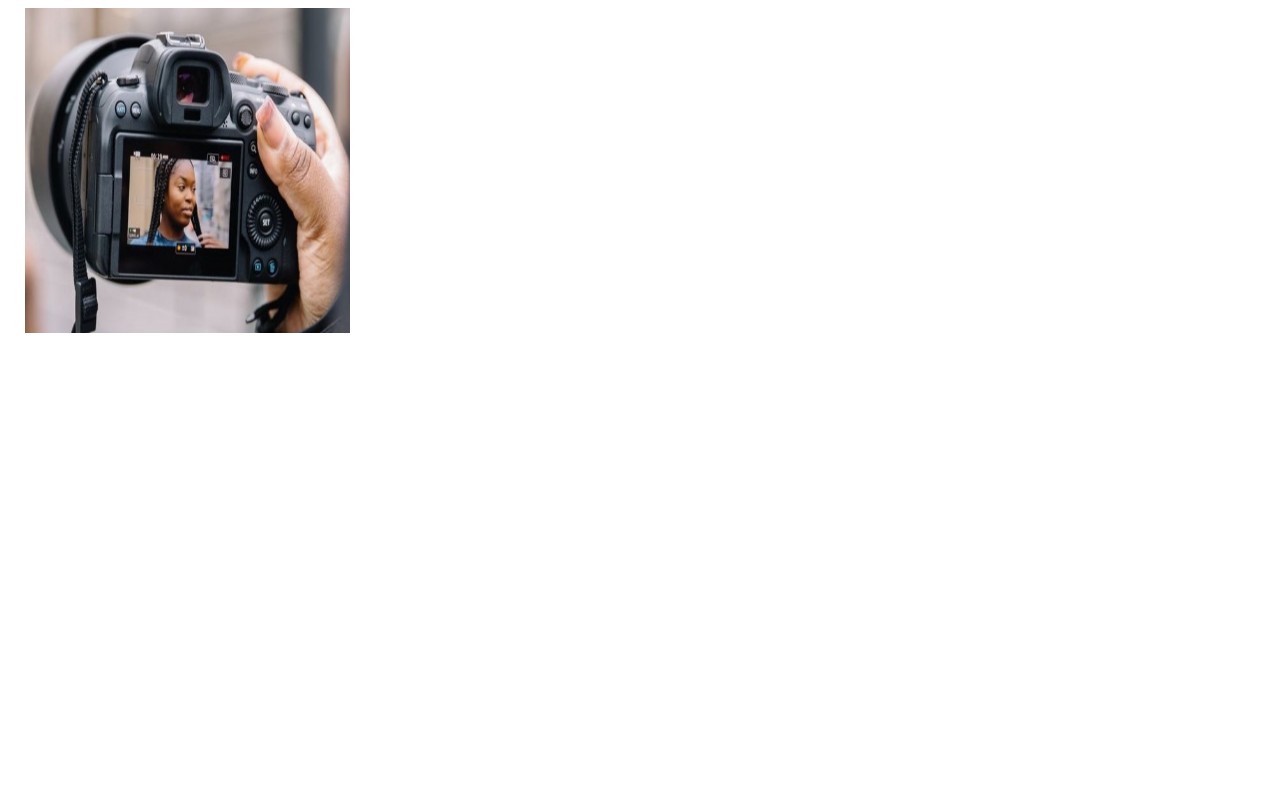
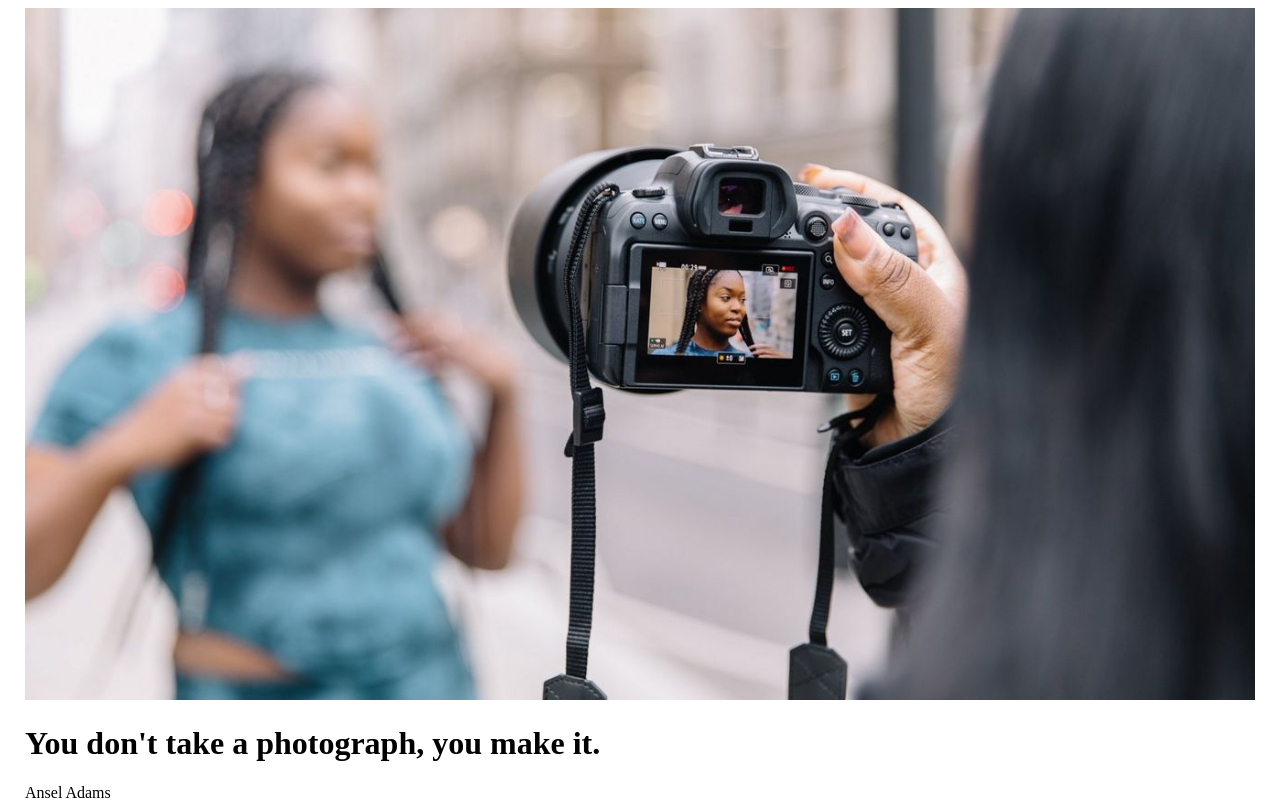
Before and after one commit to DOTG29/eyes2eyes, a website built with Vite: page index.html in a window 1280 px wide. Shown: the part 67-869 px from the top of the page. Before the commit the page ends 800 px from the top, so only its background shows below. Built offline with nearby package versions, Linux system fonts and the light colour scheme.

Commit message:
first commit

```diff
--- a/index.html
+++ b/index.html
@@ -4,9 +4,10 @@
     <meta charset="UTF-8">
     <link rel="icon" type="image/svg+xml" href="/vite.svg">
     <meta name="viewport" content="width=device-width, initial-scale=1.0">
-    <link rel="stylesheet" lang="sass" href="sass/style.scss">
+    <link rel="stylesheet"  href="sass/style.scss">
     <title>Hello</title>
   </head>
+  <body>
     <header>
       <section class="top-nav">
         <div>
@@ -23,14 +24,15 @@
         </ul>
       </section>
     </header>
-  <body>
+    <main>
       <div class="first_picture">
-      <img src="img/photo de photographe_2.jpg" alt="photo">
+        <img src="img/photo_de_photographe.jpg" alt="photo">
       </div>
-
-
-  </body>
+      <h1>You don't take a photograph, you make it.</h1>
+      <p>Ansel Adams</p>
+    </main>
     <footer>
 
     </footer>
+  </body>
 </html>
--- a/sass/_body.scss
+++ b/sass/_body.scss
@@ -1,9 +1,15 @@
+main {
+
+}
+
+
 img {
     width: 100%;
     height: 100%;
+    object-fit: cover;
 }
 
 .first_picture {
-    width: 325px;
-    height: 325px;
+    width: 100%;
+    height: 100%;
 }
--- a/sass/_header.scss
+++ b/sass/_header.scss
@@ -3,7 +3,7 @@
 
 body {
    margin: 25px;
-   height: 100%;
+   height: 100vh;
  }
 
  * {
```
Also changed, not shown: img/icon_set.png (added), img/photo de photographe_2.jpg (deleted), img/photo_de_photographe.jpg (renamed from img/photo de photographe.jpg). Lines whose indentation alone changed are shown as unchanged.
